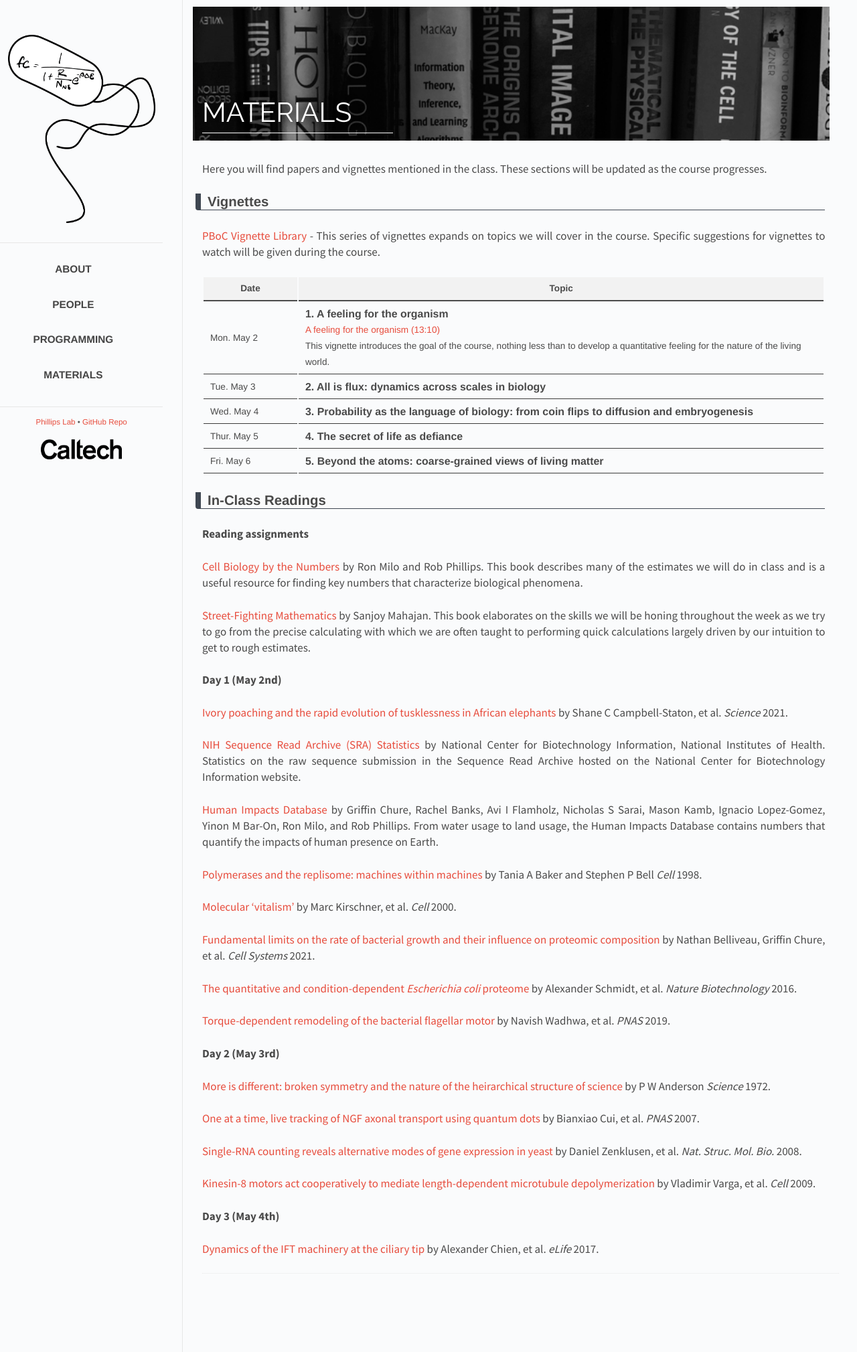
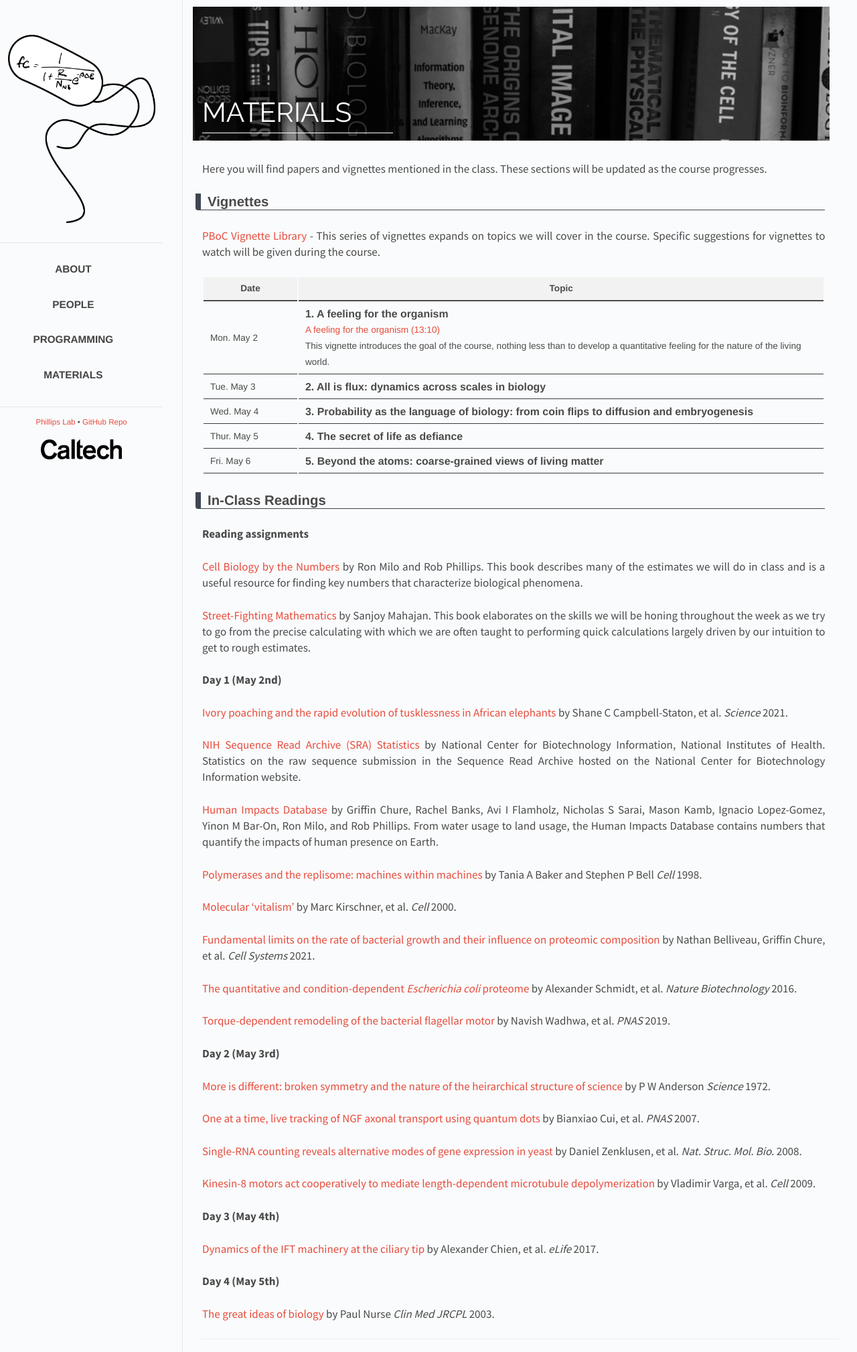
Before and after one commit to RPGroup-PBoC/pboc22_marseille, a Jekyll site: the page built from _posts/2022-01-28-materials.md, in a window 1280 px wide. Shown: the whole page at 67% size. Built offline with Jekyll 4.4.1, drawn with Linux system fonts in a browser that asks for light colours.

Commit message:
Including Paul Nurse.

```diff
--- a/_data/papers.yaml
+++ b/_data/papers.yaml
@@ -94,12 +94,12 @@
 #     year: "2002"
 #     link: "https://www.nature.com/articles/nsb827"
 
-# Day 4 (May 5th):
-#   - title: "Natural Selection and the Complexity of the Gene"
-#     author: "Frank B. Salisbury"
-#     journal: "Nature"
-#     year: "1969"
-#     link: "https://science.sciencemag.org/content/303/5658/676"
+ Day 4 (May 5th):
+ - title: "The great ideas of biology"
+   author: "Paul Nurse"
+   journal: "Clin Med JRCPL"
+   year: "2003"
+   PDF: "https://www.ncbi.nlm.nih.gov/pmc/articles/PMC4952585/pdf/560.pdf"
 
 #   - title: "Post‐translational modification: nature's escape from genetic imprisonment and the basis for dynamic information encoding"
 #     author: "Sudhakaran Prabakaran, Jeremy Gunawardena"
```
